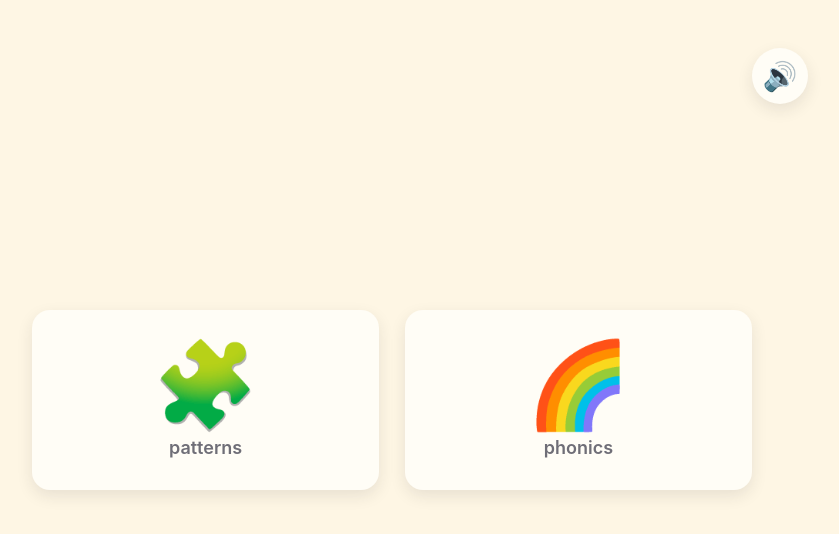
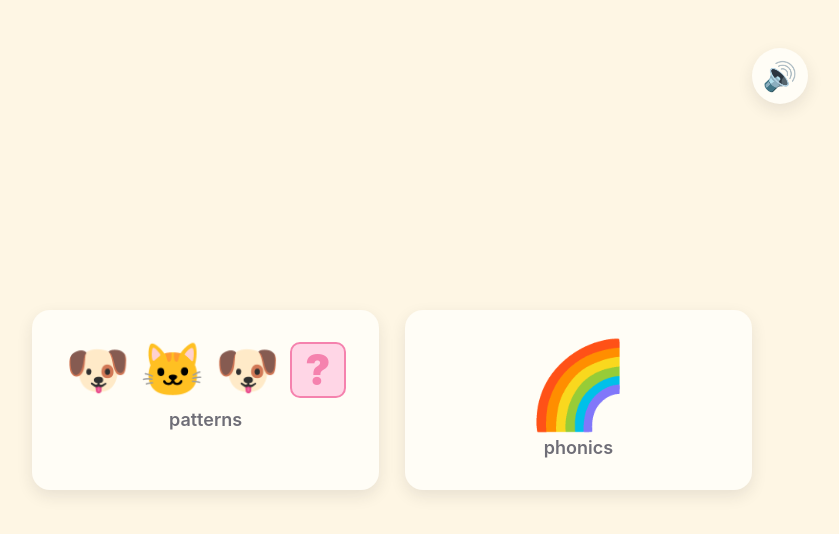
Before and after one commit to lgruen/fountouki, a website with bundled scripts: page public/index.html in a window 1280 px wide. Shown: the whole page, without its empty margins (248-1087 px from the left). Built offline with nearby package versions, Linux system fonts and the light colour scheme.

Commit message:
picker: patterns tile renders a literal mini sequence
🐶 🐱 🐶 [?] — three items + the pink missing-slot that mirrors the
in-game UI. The puzzle emoji conflated patterns with jigsaws; the
sequence teaches the "what comes next?" mechanic at a glance, no
reading required.

- registry.GameDef gains optional `renderIcon(container)` so each
  game can provide a custom picker icon. Patterns supplies one;
  phonics still falls through to the rainbow emoji.

```diff
--- a/public/style.css
+++ b/public/style.css
@@ -504,6 +504,29 @@ body {
   font-size: clamp(48px, 8vw, 84px);
   line-height: 1;
 }
+.picker-icon-sequence {
+  display: flex;
+  align-items: center;
+  justify-content: center;
+  gap: clamp(4px, 0.9vw, 10px);
+}
+.picker-icon-cell {
+  font-size: clamp(28px, 5vw, 52px);
+  line-height: 1;
+}
+.picker-icon-cell.picker-icon-slot {
+  font-size: clamp(22px, 4vw, 42px);
+  color: var(--accent);
+  background: var(--accent-soft);
+  border: 2px solid var(--accent);
+  border-radius: 10px;
+  width: clamp(34px, 5.5vw, 56px);
+  height: clamp(34px, 5.5vw, 56px);
+  display: inline-flex;
+  align-items: center;
+  justify-content: center;
+  font-weight: 900;
+}
 .picker-label {
   font-size: clamp(14px, 1.6vw, 18px);
   color: var(--muted);
--- a/src/games/registry.ts
+++ b/src/games/registry.ts
@@ -12,12 +12,41 @@ export interface GameDef {
   id: string;
   /** Single-word label (incidental reading; navigation must work without it). */
   label: string;
-  /** Big emoji shown on the picker card. */
+  /** Fallback glyph + aria text. Used when renderIcon isn't supplied. */
   emoji: string;
+  /** Optional custom icon renderer for the picker card (e.g. a literal
+   *  pattern sequence rather than a single emoji). */
+  renderIcon?: (container: HTMLElement) => void;
   mount: (container: HTMLElement, opts: MountOpts) => () => void;
 }
 
+function renderPatternsIcon(container: HTMLElement): void {
+  const seq = document.createElement('div');
+  seq.className = 'picker-icon-sequence';
+  // A literal "what comes next?" pattern so the icon teaches the
+  // mechanic at a glance — kids should not need to read the label.
+  const cells: Array<{ glyph: string; slot?: boolean }> = [
+    { glyph: '🐶' },
+    { glyph: '🐱' },
+    { glyph: '🐶' },
+    { glyph: '?', slot: true },
+  ];
+  for (const c of cells) {
+    const el = document.createElement('span');
+    el.className = c.slot ? 'picker-icon-cell picker-icon-slot' : 'picker-icon-cell';
+    el.textContent = c.glyph;
+    seq.append(el);
+  }
+  container.append(seq);
+}
+
 export const GAMES: GameDef[] = [
-  { id: 'patterns', label: 'patterns', emoji: '🧩', mount: mountPatterns },
+  {
+    id: 'patterns',
+    label: 'patterns',
+    emoji: '🐶🐱🐶?',
+    renderIcon: renderPatternsIcon,
+    mount: mountPatterns,
+  },
   { id: 'phonics', label: 'phonics', emoji: '🌈', mount: mountPhonics },
 ];
--- a/src/picker.ts
+++ b/src/picker.ts
@@ -33,7 +33,8 @@ export function mount(
 
     const icon = document.createElement('div');
     icon.className = 'picker-icon';
-    icon.textContent = g.emoji;
+    if (g.renderIcon) g.renderIcon(icon);
+    else icon.textContent = g.emoji;
     card.append(icon);
 
     const label = document.createElement('div');
```
Also changed, not shown: docs/preview/00-picker.png.
